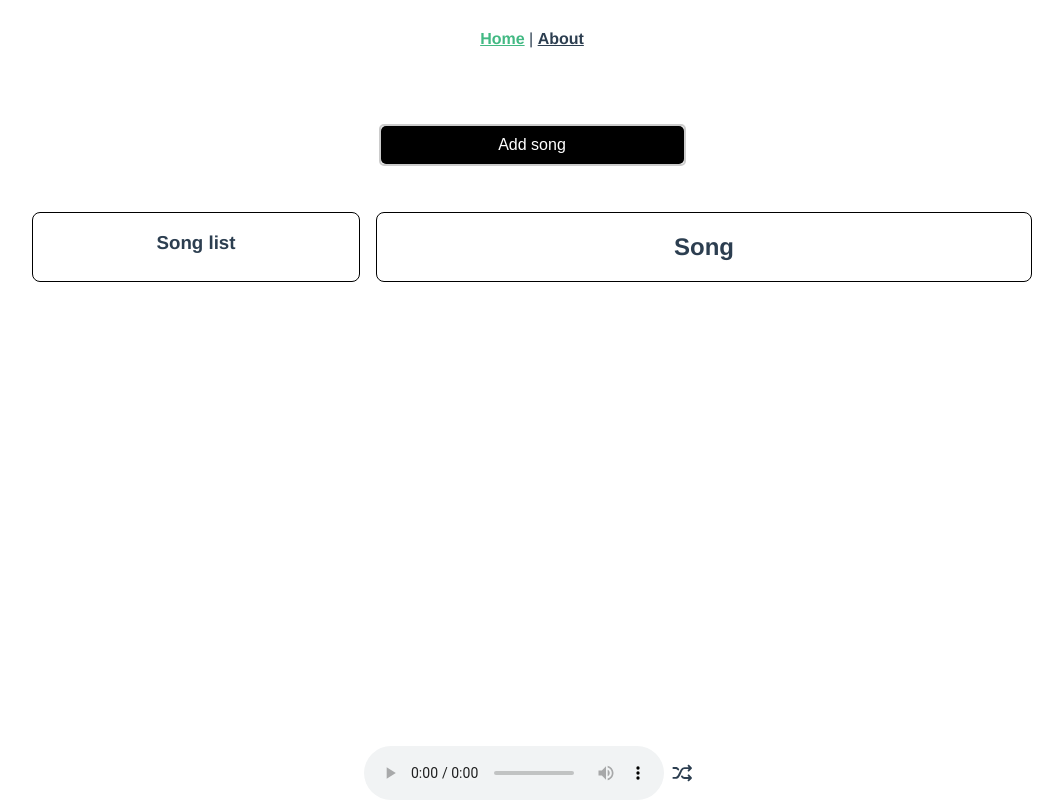
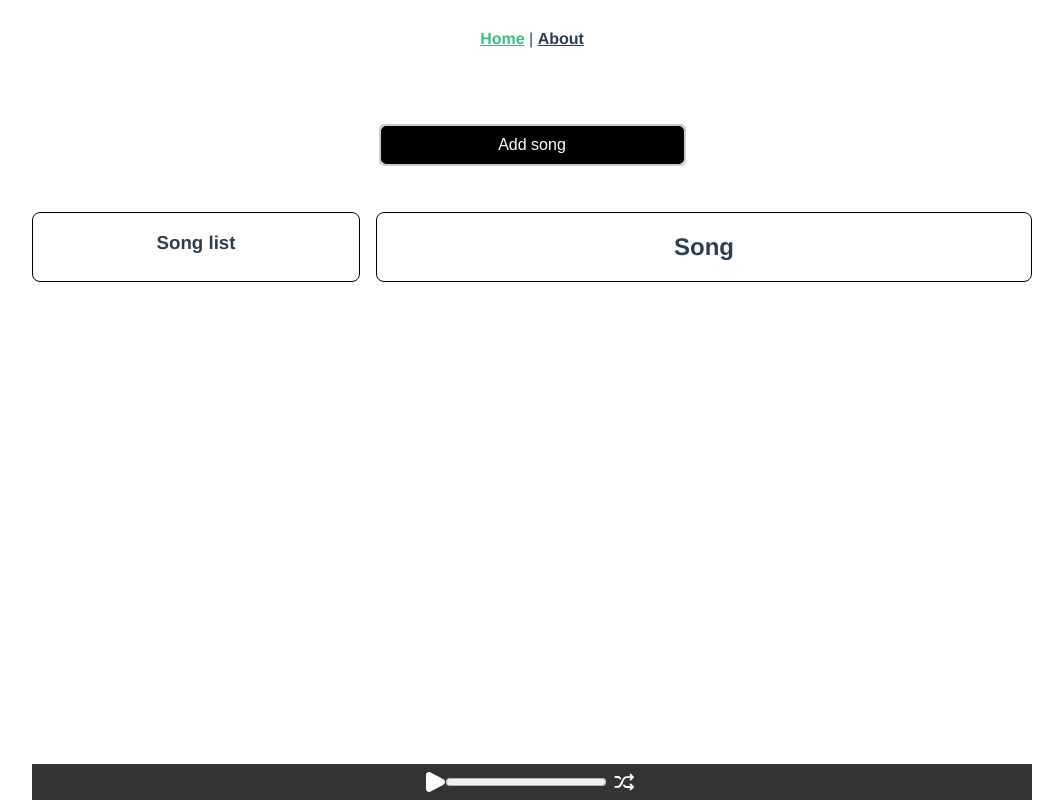
Before and after one commit to NeusRomanP/music-player, a Vue app: page / in a window 1280 px wide. Shown: the whole page, without its empty margins (108-1171 px from the left). Built offline with nearby package versions, Linux system fonts and the light colour scheme.

Commit message:
customize audio

```diff
--- a/src/views/HomeView.vue
+++ b/src/views/HomeView.vue
@@ -31,12 +31,24 @@
     </div>
     <div class="song-player__container">
       <audio
-        controls
         :src="currentSong?.url"
         id="current-song"
         @ended="moveToNextSong"
         @canplaythrough="playSong"
+        @timeupdate="updateProgressBar"
       ></audio>
+      <span class="audio-button play-button" @click="togglePlayButton">
+        <PlayIcon v-if="!playing" />
+        <PauseIcon v-else />
+      </span>
+      <span class="progress-bar">
+        <progress
+          :value="currentTime"
+          :max="currentSongTime"
+          @click="updateProgressBarOnClick"
+          id="progress-bar"
+        />
+      </span>
       <span
         class="audio-button random-button"
         @click="randomizeSongs"
@@ -50,16 +62,23 @@
 </template>
 
 <script setup lang="ts">
-import { ref, Ref } from "vue";
+import { ref, Ref, watch } from "vue";
 import ISong from "@/interfaces/ISong";
 import { v4 as uuidv4 } from "uuid";
 import RandomIcon from "@/components/RandomIcon.vue";
+import PlayIcon from "@/components/PlayIcon.vue";
+import PauseIcon from "@/components/PauseIcon.vue";
 
 let songs: Ref<ISong[]> = ref([]);
 let currentSong: Ref<ISong> | Ref<null> = ref(null);
 let currentPosition: Ref<number> = ref(0);
+let currentSongTime: Ref<number> = ref(0);
+let currentTime: Ref<number> = ref(0);
 
 let randomize: Ref<boolean> = ref(false);
+let playing: Ref<boolean> = ref(false);
+
+let isSongClicked: Ref<boolean> = ref(false);
 
 function addSongs(e: Event) {
   if (
@@ -83,6 +102,7 @@ function addSongs(e: Event) {
 }
 
 function changeCurrentSong(id: string) {
+  isSongClicked.value = true;
   currentSong.value =
     songs.value.find((song, index) => {
       if (song.id === id) {
@@ -92,6 +112,12 @@ function changeCurrentSong(id: string) {
     }) || null;
 }
 
+function updateProgressBar(e: Event) {
+  const audio: HTMLAudioElement | null = e.target as HTMLAudioElement;
+
+  currentTime.value = audio.currentTime;
+}
+
 function removeSong(id: string) {
   songs.value = songs.value.filter((song) => {
     return song.id !== id;
@@ -99,7 +125,12 @@ function removeSong(id: string) {
 }
 
 function moveToNextSong() {
+  const audio: HTMLAudioElement | null = document.getElementById(
+    "current-song"
+  ) as HTMLAudioElement;
   currentSong.value = null;
+  audio.currentTime = 0;
+  playing.value = false;
   if (!randomize.value) {
     if (currentPosition.value < songs.value.length - 1) {
       currentPosition.value++;
@@ -115,11 +146,28 @@ function moveToNextSong() {
     }) || null;
 }
 
+function togglePlayButton() {
+  const audio: HTMLAudioElement | null = document.getElementById(
+    "current-song"
+  ) as HTMLAudioElement;
+
+  if (audio.src !== "" && audio.src !== null) {
+    playing.value = !playing.value;
+  } else {
+    playing.value = false;
+  }
+}
+
 async function playSong(e: Event) {
   const audio: HTMLAudioElement | null = e.target as HTMLAudioElement;
   if (audio) {
     try {
-      await audio?.play();
+      if (isSongClicked.value) {
+        await audio?.play();
+        playing.value = true;
+        isSongClicked.value = false;
+      }
+      currentSongTime.value = audio.duration || 0;
     } catch (error) {
       //
     }
@@ -127,9 +175,39 @@ async function playSong(e: Event) {
   audio.removeEventListener("canplaythrough", playSong);
 }
 
+function updateProgressBarOnClick(e: MouseEvent) {
+  if (currentSongTime.value) {
+    const progressBar: HTMLElement | null =
+      document.getElementById("progress-bar");
+    const clicX = e.offsetX;
+    const barraAncho = progressBar?.clientWidth || 0;
+
+    const audio: HTMLAudioElement | null = document.getElementById(
+      "current-song"
+    ) as HTMLAudioElement;
+
+    const porcentajeClic = (clicX / barraAncho) * 100;
+    const duracionTotal = audio.duration;
+    const nuevaPosicion = (duracionTotal * porcentajeClic) / 100;
+
+    audio.currentTime = nuevaPosicion;
+  }
+}
+
 function randomizeSongs() {
   randomize.value = !randomize.value;
 }
+
+watch(playing, (isPlaying) => {
+  const audio: HTMLAudioElement | null = document.getElementById(
+    "current-song"
+  ) as HTMLAudioElement;
+  if (isPlaying) {
+    audio.play();
+  } else {
+    audio.pause();
+  }
+});
 </script>
 
 <style scoped>
@@ -209,6 +287,8 @@ nav ul li {
   display: flex;
   align-items: center;
   justify-content: center;
+  background-color: #333;
+  color: #fff;
 }
 
 .random-button {
@@ -218,8 +298,24 @@ nav ul li {
   cursor: pointer;
 }
 
+.play-button {
+  display: inline-block;
+  height: 24px;
+  aspect-ratio: 1;
+  cursor: pointer;
+}
+
 .audio-button.active {
   box-shadow: inset 0 0 3px #000;
   color: red;
 }
+
+/* Audio bar */
+audio::-webkit-media-controls-download-button {
+  display: none !important;
+}
+
+progress {
+  accent-color: #000;
+}
 </style>
```
